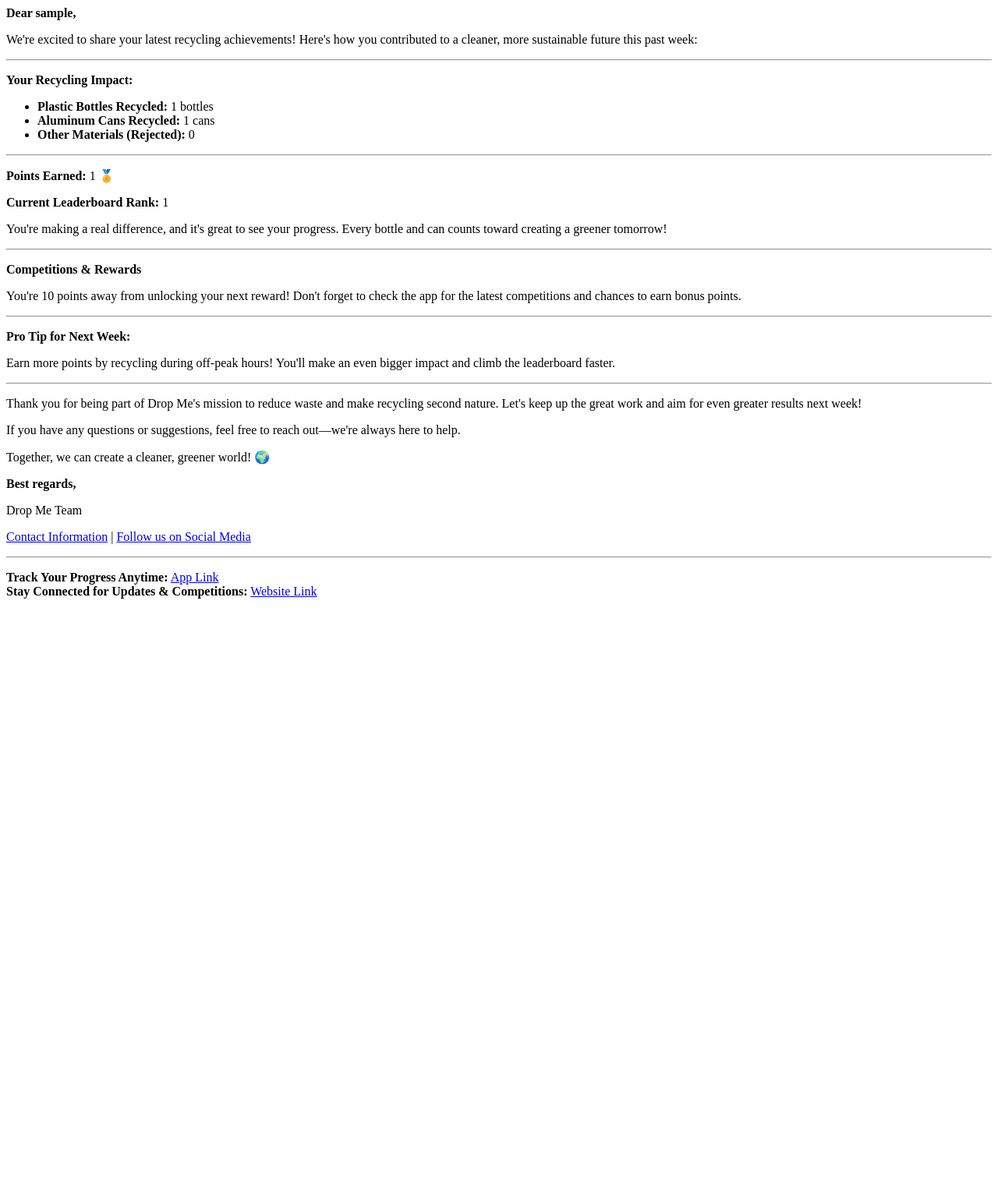
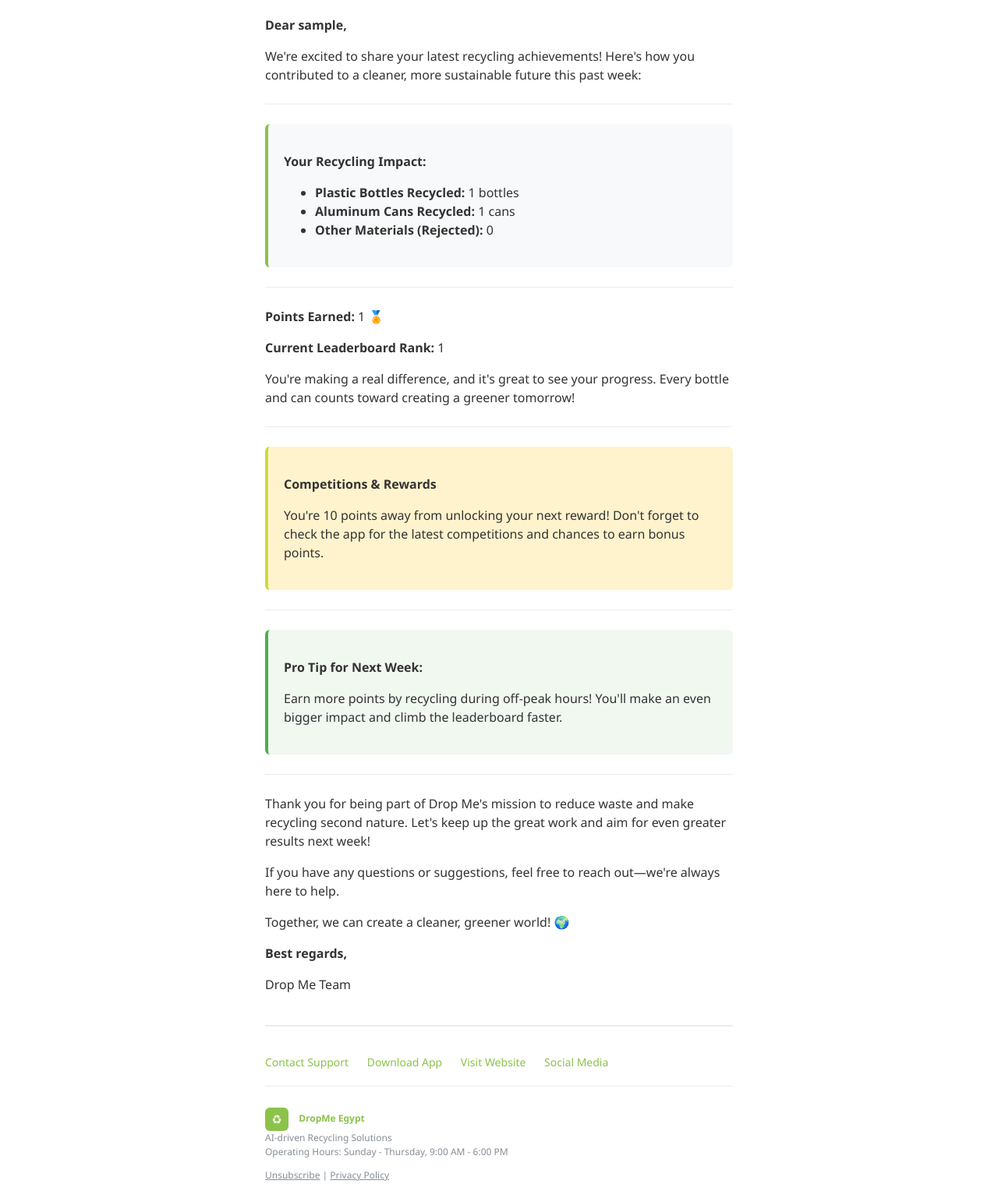
Before and after one commit to ahmedsaeed102/dropme, a Django app: template templates/active_recylce_weekly_summary_english.html in a window 1280 px wide. Shown: the whole page at 78% size. Before the commit the page ends 768 px from the top, so only its background shows below. Run offline with Django 4.2, Linux system fonts and the light colour scheme; the template is opened without the code that fills it: most values are stand-ins (such as "Sample title", 1, 10 or a date in 2020); parts of the project's set-up code (start-up, migrations or seed data) failed here and were passed over.

Commit message:
change active_recycle report template
- used the colors in figma
-  added a footer to the email with our links

```diff
--- a/templates/active_recylce_weekly_summary_english.html
+++ b/templates/active_recylce_weekly_summary_english.html
@@ -1,6 +1,88 @@
 <html>
-
+<head>
+    <style>
+        body {
+            font-family: 'Segoe UI', Tahoma, Geneva, Verdana, sans-serif;
+            line-height: 1.5;
+            color: #333;
+            max-width: 600px;
+            margin: 0 auto;
+            padding: 20px;
+            background-color: #ffffff;
+        }
+        .content {
+            margin-bottom: 40px;
+        }
+        .stats-section {
+            background-color: #f8f9fa;
+            padding: 20px;
+            border-radius: 6px;
+            margin: 20px 0;
+            border-left: 4px solid #8BC34A;
+        }
+        .reward-section {
+            background-color: #fff3cd;
+            padding: 20px;
+            border-radius: 6px;
+            margin: 20px 0;
+            border-left: 4px solid #CDDC39;
+        }
+        .tip-section {
+            background-color: #f0f8f0;
+            padding: 20px;
+            border-radius: 6px;
+            margin: 20px 0;
+            border-left: 4px solid #4CAF50;
+        }
+        .footer {
+            border-top: 2px solid #e9ecef;
+            padding-top: 20px;
+            margin-top: 30px;
+            color: #6c757d;
+            font-size: 14px;
+        }
+        .footer-links {
+            margin: 15px 0 20px 0;
+        }
+        .footer-links a {
+            color: #8BC34A;
+            text-decoration: none;
+            margin-right: 20px;
+        }
+        .footer-links a:hover {
+            text-decoration: underline;
+        }
+        .logo {
+            display: inline-block;
+            width: 30px;
+            height: 30px;
+            background-color: #8BC34A;
+            border-radius: 6px;
+            margin-right: 10px;
+            vertical-align: middle;
+            text-align: center;
+            line-height: 30px;
+            color: white;
+            font-weight: bold;
+            font-size: 16px;
+        }
+        .company-info {
+            font-size: 12px;
+            color: #868e96;
+            margin-top: 15px;
+            padding-top: 15px;
+            border-top: 1px solid #e9ecef;
+        }
+        hr {
+            border: none;
+            height: 1px;
+            background-color: #e9ecef;
+            margin: 25px 0;
+        }
+    </style>
+</head>
 <body>
+    <div class="content">
         <p><b>Dear {{username}},</b></p>
 
         <p>
@@ -10,12 +92,14 @@
 
         <hr>
 
+        <div class="stats-section">
             <p><strong>Your Recycling Impact:</strong></p>
             <ul>
                 <li><b>Plastic Bottles Recycled:</b> {{ bottles_number }} bottles</li>
                 <li><b>Aluminum Cans Recycled:</b> {{ cans_number }} cans</li>
                 <li><b>Other Materials (Rejected):</b> 0 </li>
             </ul>
+        </div>
 
         <hr>
 
@@ -29,17 +113,21 @@
 
         <hr>
 
+        <div class="reward-section">
             <p><strong>Competitions & Rewards</strong></p>
             {% if remaining_points == 0 %}
                 <p>Congratulations! You've unlocked your next reward! 🎉 Check the app to claim it.</p>
             {% else %}
                 <p>You're {{ remaining_points }} points away from unlocking your next reward! Don't forget to check the app for the latest competitions and chances to earn bonus points.</p>
             {% endif %}
+        </div>
 
         <hr>
 
+        <div class="tip-section">
             <p><strong>Pro Tip for Next Week:</strong></p>
             <p>Earn more points by recycling during off-peak hours! You'll make an even bigger impact and climb the leaderboard faster.</p>
+        </div>
 
         <hr>
 
@@ -51,24 +139,36 @@
         <p>
             If you have any questions or suggestions, feel free to reach out—we're always here to help.
         </p>
+
         <p>
             Together, we can create a cleaner, greener world! 🌍
         </p>
 
         <p><b>Best regards,</b></p>
         <p>Drop Me Team</p>
+    </div>
 
+    <div class="footer">
+        <div class="footer-links">
+            <a href="mailto:hello@dropmeeg.com">Contact Support</a>
+            <a href="https://play.google.com/store/apps/details?id=com.dropme.recycling&pcampaignid=web_share&pli=1">Download App</a>
+            <a href="https://dropmeeg.wixsite.com/dropme">Visit Website</a>
+            <a href="https://linktr.ee/dropme.eg">Social Media</a>
+        </div>
+
+        <div class="company-info">
             <p>
-        <a href="mailto:hello@dropmeeg.com">Contact Information</a> |
-        <a href="https://linktr.ee/dropme.eg">Follow us on Social Media</a>
+                <span class="logo">♻</span>
+                <strong style="color: #8BC34A;">DropMe Egypt</strong><br>
+                AI-driven Recycling Solutions<br>
+                Operating Hours: Sunday - Thursday, 9:00 AM - 6:00 PM
             </p>
 
-    <hr>
-
-    <p>
-        <b>Track Your Progress Anytime:</b> <a href="app_link">App Link</a><br>
-        <b>Stay Connected for Updates & Competitions:</b> <a href="website_link">Website Link</a>
+            <p style="margin-top: 10px;">
+                <a href="[UNSUBSCRIBE_LINK]" style="color: #868e96;">Unsubscribe</a> |
+                <a href="[PRIVACY_POLICY]" style="color: #868e96;">Privacy Policy</a>
             </p>
+        </div>
+    </div>
 </body>
-
 </html>
```
Lines whose indentation alone changed are shown as unchanged.
